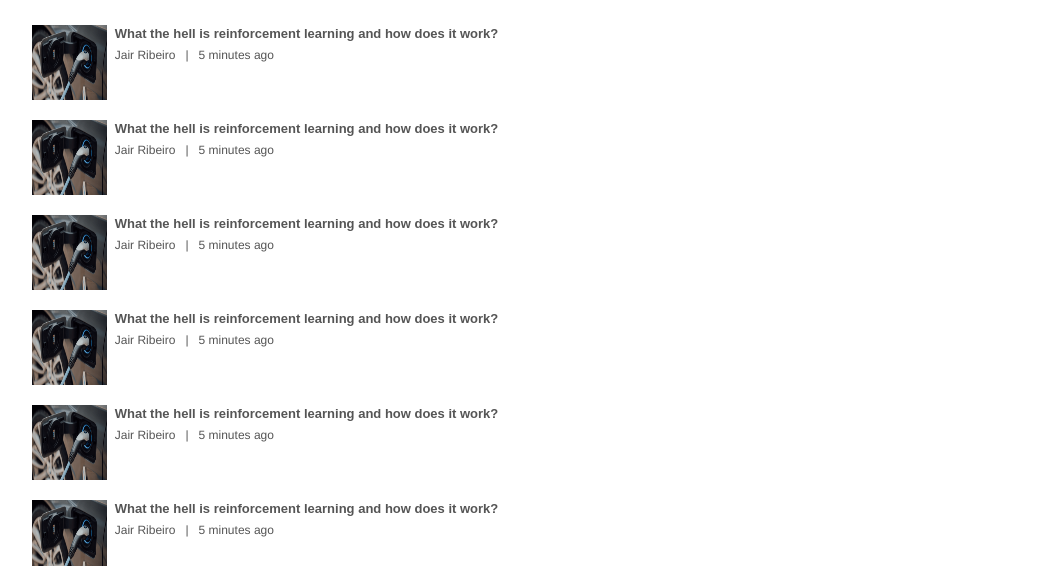
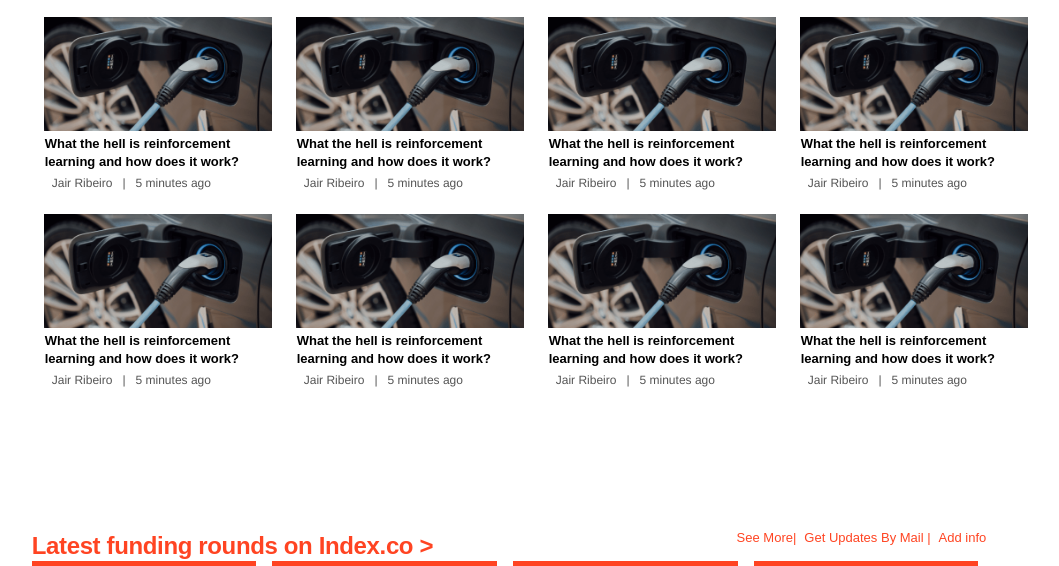
Before and after one commit to kunmi02/TNW, a plain HTML site: page index.html in a window 1280 px wide. Shown: the part 742-1308 px from the top of the page, without its empty margins (7-1066 px from the left). Drawn offline with Linux system fonts and the light colour scheme.

Commit message:
added styled class for css 1024 to html

```diff
--- a/index.html
+++ b/index.html
@@ -101,13 +101,13 @@
         </div>
       </section>
       <!-- latest news -->
-      <section class="news grid1 padding-top-zero">
+      <section class="news grid1 padding-top-zero" >
         <div class="newswrapper">
           <h2>
             <a href="#" class="latestnews hover-heading"> Latest News > </a>
           </h2>
-          <ul class="article-wrap article-grid">
-            <li class="image-author">
+          <ul class="article-wrap article-grid latest-news">
+            <li class="image-author latest-new-contents">
               <div class="articlelist">
                 <a href="#" title="search">
                   <img alt="search" class="icon-article" src="assets/ev.png" />
@@ -115,7 +115,7 @@
               </div>
 
               <div class="articlelist">
-                <a href="#" title="search" class="article-link">
+                <a href="#" title="search" class="article-link latest-new-contents-text">
                   What the hell is reinforcement learning and how does it work?
                 </a>
                 <span class="insideauthor newsauthor"
@@ -124,7 +124,7 @@
               </div>
             </li>
 
-            <li class="image-author">
+            <li class="image-author latest-new-contents">
               <div class="articlelist">
                 <a href="#" title="search">
                   <img alt="search" class="icon-article" src="assets/ev.png" />
@@ -132,7 +132,7 @@
               </div>
 
               <div class="articlelist">
-                <a href="#" title="search" class="article-link">
+                <a href="#" title="search" class="article-link latest-new-contents-text">
                   What the hell is reinforcement learning and how does it work?
                 </a>
                 <span class="insideauthor newsauthor"
@@ -140,7 +140,7 @@
                 </span>
               </div>
             </li>
-            <li class="image-author">
+            <li class="image-author latest-new-contents">
               <div class="articlelist">
                 <a href="#" title="search">
                   <img alt="search" class="icon-article" src="assets/ev.png" />
@@ -148,7 +148,7 @@
               </div>
 
               <div class="articlelist">
-                <a href="#" title="search" class="article-link">
+                <a href="#" title="search" class="article-link latest-new-contents-text">
                   What the hell is reinforcement learning and how does it work?
                 </a>
                 <span class="insideauthor newsauthor"
@@ -156,7 +156,7 @@
                 </span>
               </div>
             </li>
-            <li class="image-author">
+            <li class="image-author latest-new-contents">
               <div class="articlelist">
                 <a href="#" title="search">
                   <img alt="search" class="icon-article" src="assets/ev.png" />
@@ -164,7 +164,7 @@
               </div>
 
               <div class="articlelist">
-                <a href="#" title="search" class="article-link">
+                <a href="#" title="search" class="article-link latest-new-contents-text">
                   What the hell is reinforcement learning and how does it work?
                 </a>
                 <span class="insideauthor newsauthor"
@@ -172,7 +172,7 @@
                 </span>
               </div>
             </li>
-            <li class="image-author">
+            <li class="image-author latest-new-contents">
               <div class="articlelist">
                 <a href="#" title="search">
                   <img alt="search" class="icon-article" src="assets/ev.png" />
@@ -180,7 +180,7 @@
               </div>
 
               <div class="articlelist">
-                <a href="#" title="search" class="article-link">
+                <a href="#" title="search" class="article-link latest-new-contents-text">
                   What the hell is reinforcement learning and how does it work?
                 </a>
                 <span class="insideauthor newsauthor"
@@ -188,7 +188,7 @@
                 </span>
               </div>
             </li>
-            <li class="image-author">
+            <li class="image-author latest-new-contents">
               <div class="articlelist">
                 <a href="#" title="search">
                   <img alt="search" class="icon-article" src="assets/ev.png" />
@@ -196,7 +196,7 @@
               </div>
 
               <div class="articlelist">
-                <a href="#" title="search" class="article-link">
+                <a href="#" title="search" class="article-link latest-new-contents-text">
                   What the hell is reinforcement learning and how does it work?
                 </a>
                 <span class="insideauthor newsauthor"
@@ -204,7 +204,7 @@
                 </span>
               </div>
             </li>
-            <li class="image-author">
+            <li class="image-author latest-new-contents">
               <div class="articlelist">
                 <a href="#" title="search">
                   <img alt="search" class="icon-article" src="assets/ev.png" />
@@ -212,7 +212,7 @@
               </div>
 
               <div class="articlelist">
-                <a href="#" title="search" class="article-link">
+                <a href="#" title="search" class="article-link latest-new-contents-text">
                   What the hell is reinforcement learning and how does it work?
                 </a>
                 <span class="insideauthor newsauthor"
@@ -220,7 +220,7 @@
                 </span>
               </div>
             </li>
-            <li class="image-author">
+            <li class="image-author latest-new-contents">
               <div class="articlelist">
                 <a href="#" title="search">
                   <img alt="search" class="icon-article" src="assets/ev.png" />
@@ -228,7 +228,7 @@
               </div>
 
               <div class="articlelist">
-                <a href="#" title="search" class="article-link">
+                <a href="#" title="search" class="article-link latest-new-contents-text">
                   What the hell is reinforcement learning and how does it work?
                 </a>
                 <span class="insideauthor newsauthor"
@@ -243,22 +243,25 @@
       <!-- funding-->
       <section class="news grid1">
         <div class="funds">
-          <div class="header-funds">
+          <div class="header-funds header-funds1024">
+            <div>
               <h2 class="latestnews">
               <a href="#" class="redcolor hover-heading">
                 Latest funding rounds on Index.co >
               </a>
               </h2>
-
+            </div>
+
+            <div class="header-funds1024-text">
               <div class="header-text padding-left">
                 <a href="#" class="text-header">
-                <p class="redcolor hover-heading">See More</p>
+                  <p class="redcolor hover-heading">See More|</p>
                 </a>
               </div>
 
               <div class="header-text padding-left">
                 <a href="#" class="text-header">
-                <p class="redcolor hover-heading">Get Updates By Mail</p>
+                  <p class="redcolor hover-heading">Get Updates By Mail |</p>
                 </a>
               </div>
 
@@ -268,10 +271,11 @@
                 </a>
               </div>
             </div>
+          </div>
 
           <!-- vertical card column -->
 
-          <div class="cards funding-grid">
+          <div class="cards funding-grid funding-card-grid1024">
             <!-- for each card -->
             <div class="card">
               <div class="company investment-card">
@@ -466,7 +470,7 @@
 
       <!-- fork-->
       <section class="news grid1 padding-top-zero">
-        <div class="newswrapper fork">
+        <div class="newswrapper fork newswrapper1024">
           <div class="fork-container container1">
             <h2>
               <a href="#" class="latestnews hover-heading"> Hard Fork > </a>
@@ -1419,8 +1423,8 @@
             </a>
           </h2>
 
-          <ul class="article-wrap article-grid">
-            <li class="image-author">
+          <ul class="article-wrap article-grid latest-deals">
+            <li class="image-author latest-new-contents">
               <div class="articlelist">
                 <a href="#" title="search">
                   <img
@@ -1440,7 +1444,7 @@
               </div>
             </li>
 
-            <li class="image-author">
+            <li class="image-author latest-new-contents">
               <div class="articlelist">
                 <a href="#" title="search">
                   <img
@@ -1460,7 +1464,7 @@
               </div>
             </li>
 
-            <li class="image-author">
+            <li class="image-author latest-new-contents">
               <div class="articlelist">
                 <a href="#" title="search">
                   <img
@@ -1479,7 +1483,7 @@
                 <span class="insideauthor pricestyle price"> $99.99 </span>
               </div>
             </li>
-            <li class="image-author">
+            <li class="image-author latest-new-contents">
               <div class="articlelist">
                 <a href="#" title="search">
                   <img
@@ -1499,7 +1503,7 @@
               </div>
             </li>
 
-            <li class="image-author">
+            <li class="image-author latest-new-contents">
               <div class="articlelist">
                 <a href="#" title="search">
                   <img
@@ -1519,7 +1523,7 @@
               </div>
             </li>
 
-            <li class="image-author">
+            <li class="image-author latest-new-contents">
               <div class="articlelist">
                 <a href="#" title="search">
                   <img
@@ -1539,7 +1543,7 @@
               </div>
             </li>
 
-            <li class="image-author">
+            <li class="image-author latest-new-contents">
               <div class="articlelist">
                 <a href="#" title="search">
                   <img
@@ -1558,7 +1562,7 @@
                 <span class="insideauthor pricestyle price"> $99.99 </span>
               </div>
             </li>
-            <li class="image-author">
+            <li class="image-author latest-new-contents">
               <div class="articlelist">
                 <a href="#" title="search">
                   <img
```
Lines whose indentation alone changed are shown as unchanged.
